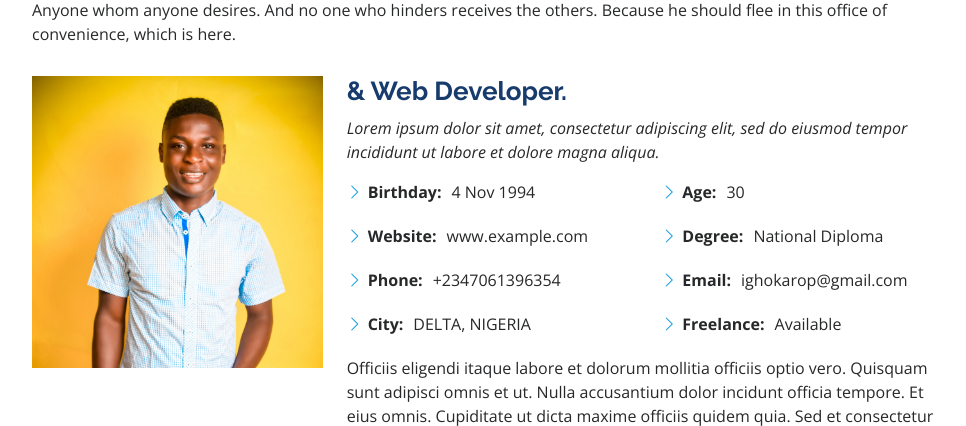
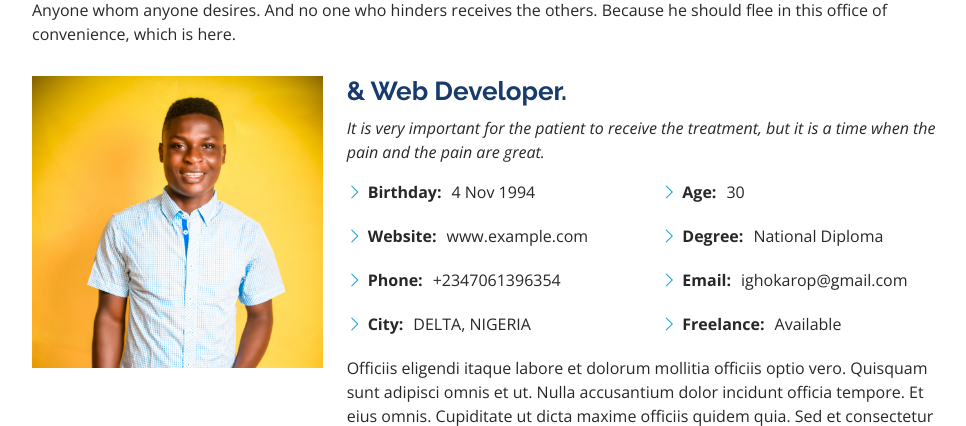
Before and after one commit to Perkunz/My-Portfolio, a Flask app: page /home in a window 1280 px wide. Shown: the part 964-1390 px from the top of the page, without its empty margins (298-1264 px from the left). Run offline with Flask 3, Linux system fonts and the light colour scheme; some libraries are stand-ins or nearby versions.

Commit message:
continuation

```diff
--- a/app/template/root/index.html
+++ b/app/template/root/index.html
@@ -89,8 +89,7 @@
           <div class="col-lg-8 pt-4 pt-lg-0 content" data-aos="fade-left">
             <h3> &amp; Web Developer.</h3>
             <p class="fst-italic">
-              Lorem ipsum dolor sit amet, consectetur adipiscing elit, sed do eiusmod tempor incididunt ut labore et dolore
-              magna aliqua.
+              It is very important for the patient to receive the treatment, but it is a time when the pain and the pain are great.
             </p>
             <div class="row">
               <div class="col-lg-6">
```
